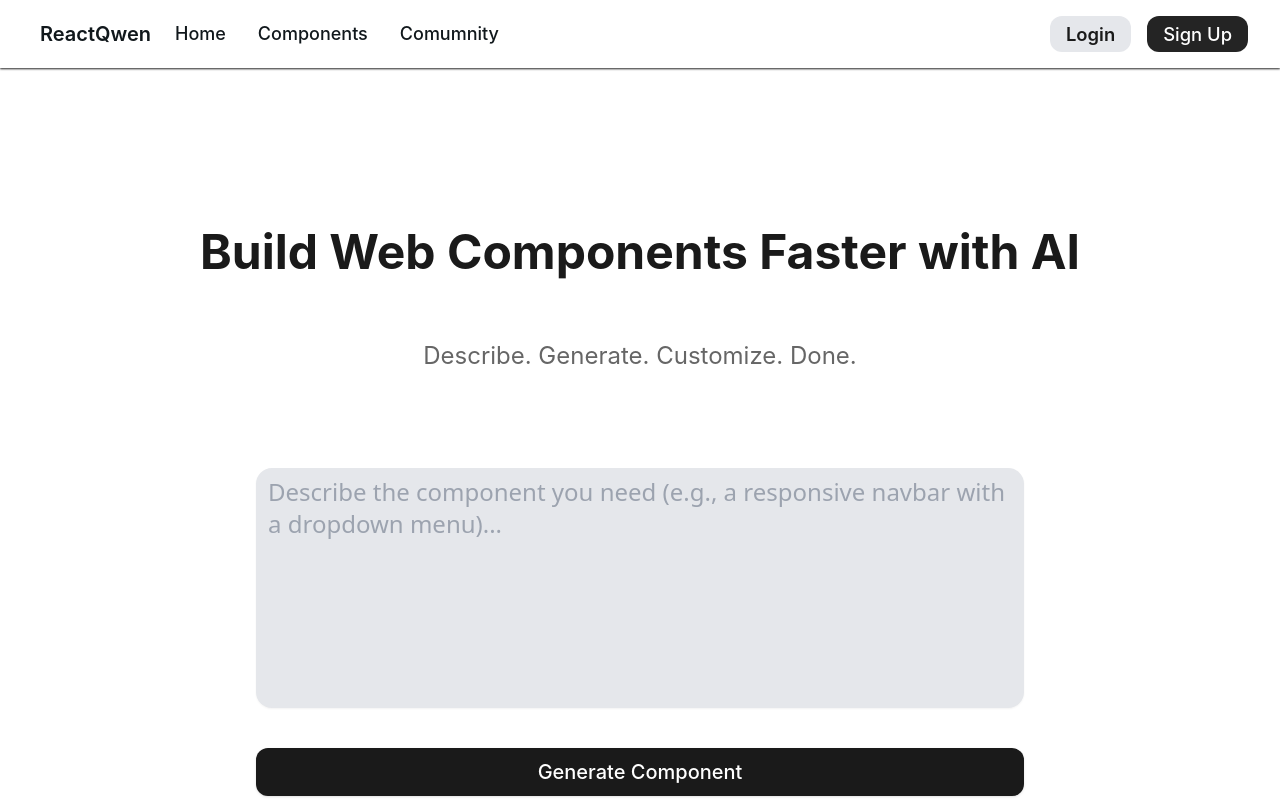
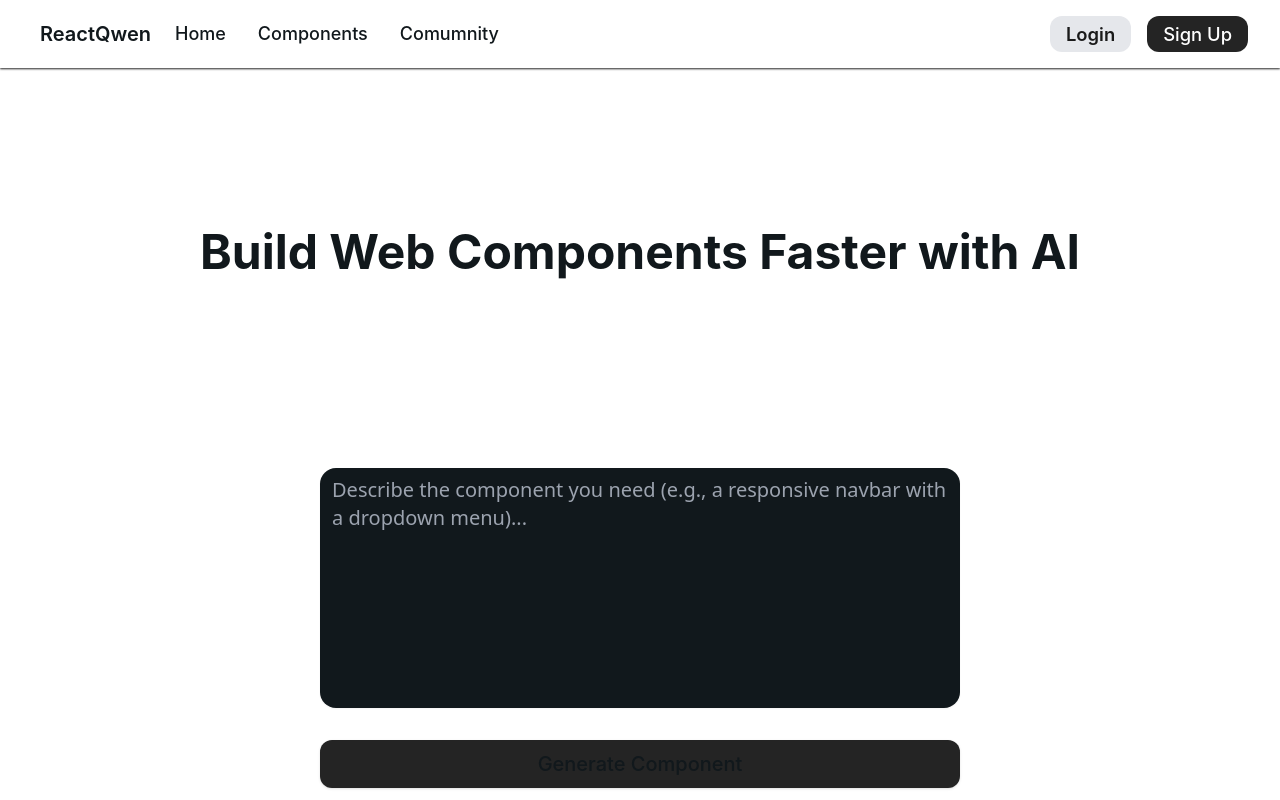
Before and after one commit to benzinamohamed/ReactQwen, a Next.js app: page / in a window 1280 px wide. Built offline with nearby package versions, Linux system fonts and the light colour scheme.

Commit message:
scrollbar and background edits

```diff
--- a/src/app/layout.tsx
+++ b/src/app/layout.tsx
@@ -23,13 +23,15 @@ export default function RootLayout({
   children: React.ReactNode;
 }>) {
   return (
-    <html lang="en" className="custom-scrollbar" >
-      <body suppressHydrationWarning
-        className={`${geistSans.variable} ${geistMono.variable} antialiased `}
-      >
-      <Navbar></Navbar>
-        {children}
-      </body>
-    </html>
+      <html lang="en" className="h-full custom-scrollbar bg-background">
+        <body suppressHydrationWarning
+          className={`${geistSans.variable} ${geistMono.variable} antialiased h-full flex flex-col`}
+        >
+          <Navbar />
+          <div className="flex-1 min-h-0 overflow-hidden">
+            {children}
+          </div>
+        </body>
+      </html>
   );
 }
--- a/src/app/page.tsx
+++ b/src/app/page.tsx
@@ -1,27 +1,39 @@
+"use client";
+
 import { Textarea } from "@/components/ui/textarea"
 import { Button } from "@/components/ui/button"
-import { JSX } from "react";
+import { JSX, useState } from "react";
+import { useRouter } from 'next/navigation'
 
 export default function Home(): JSX.Element {
+  const router = useRouter()
+  const [prompt, setPrompt] = useState<string>("");
+  const [clicked, setClicked] = useState<boolean>(false)
+  const handleClick = (e: React.MouseEvent<HTMLButtonElement>) => {
+    e.preventDefault();
+    setClicked(true);
+    router.push("/conversations/5");
+  }
   return (
-    <div className="flex flex-col justify-between items-center mt-40" >
+    <div className="flex flex-col justify-between items-center mt-40 " >
       <div className="flex">
-        <h1 className="text-5xl font-bold font-inter text-center text-secondary">
+        <h1 className="text-5xl font-bold font-inter text-center text-primary">
         Build Web Components Faster with AI
         </h1>
       </div>
       <div className="mt-16">
-        <h2 className="font-inter  text-2xl text-accent">
+        <h2 className="font-inter  text-2xl text-white">
         Describe. Generate. Customize. Done.
         </h2>
       </div>
-      <div className="grid gap-2 w-[60%] mt-16 ">
+      <div className="grid gap-2 w-[50%] mt-16 ">
         <Textarea
           placeholder="Describe the component you need (e.g., a responsive navbar with a dropdown menu)..."
-          className="mt-8 resize-none rounded-2xl bg-gray-200  place-self-center h-[15rem] mb-8 text-xl md:text-2xl "
-
+          className="focus:no-scrollbar focus:outline-none focus:ring-0 focus:border-none focus-visible:ring-0   border-2 mt-8 resize-none rounded-2xl bg-primary  place-self-center h-[15rem] mb-6 text-xl md:text-xl "
+          value={prompt}
+          onChange={(e) => setPrompt(e.target.value)}
         />
-        <Button className="text-white rounded-xl p-6 text-xl bg-secondary font-inter   " >Generate Component</Button>
+        <Button onClick={handleClick} disabled={clicked}  className="text-primary rounded-xl p-6 text-xl bg-boxes font-inter hover:bg-black" >Generate Component</Button>
       </div>
     </div>
   );
```
